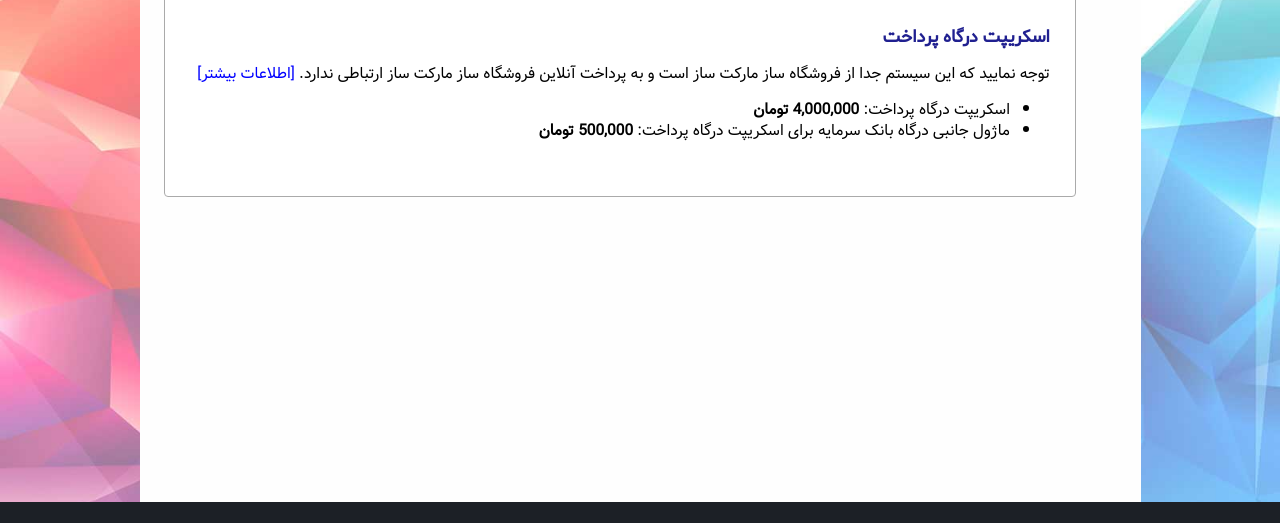
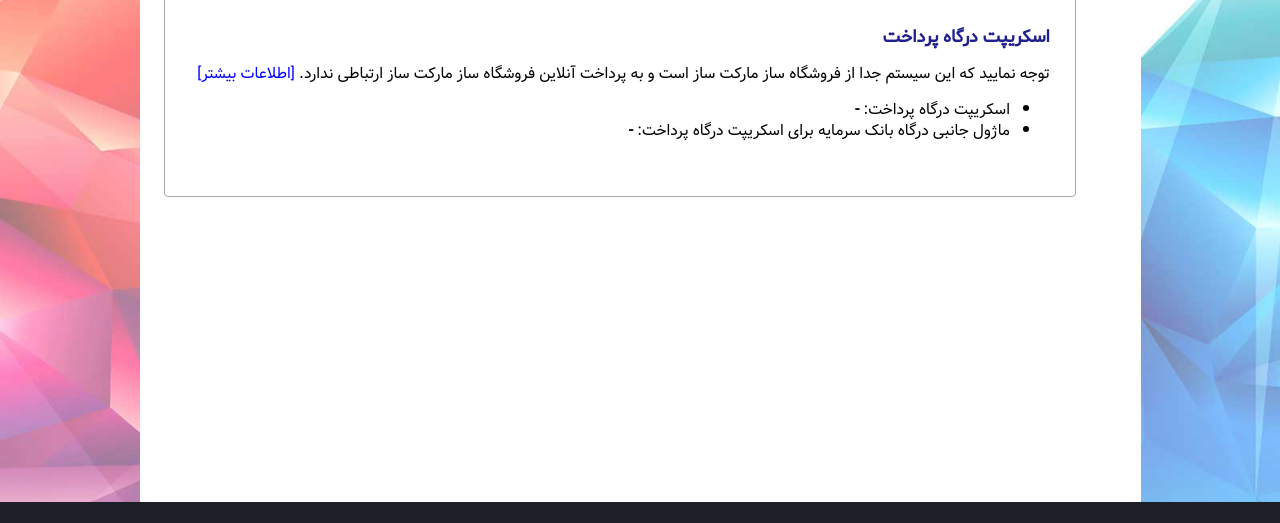
Before and after one commit to marketsaz/marketsaz.github.io, a plain HTML site: page pricelist@product=onlinepay.html in a window 1280 px wide. Shown: the part 205-728 px from the top of the page. Drawn offline with Linux system fonts and the light colour scheme; files whose address does not match are found by name.

Commit message:
Update pricelist@product=onlinepay.html

```diff
--- a/pricelist@product=onlinepay.html
+++ b/pricelist@product=onlinepay.html
@@ -100,8 +100,8 @@
       <h2>اسکریپت درگاه پرداخت</h2>
 <span>توجه نمایید که این سیستم جدا از فروشگاه ساز مارکت ساز است و به پرداخت آنلاین فروشگاه ساز مارکت ساز ارتباطی ندارد. <a href="onlinepay_features.html">[اطلاعات بیشتر]</a></span>
 <ul>
-      <li>اسکریپت درگاه پرداخت: <b>4,000,000 تومان</b></li>
-      <li>ماژول جانبی درگاه بانک سرمایه برای اسکریپت درگاه پرداخت: <b>500,000 تومان</b></li>
+      <li>اسکریپت درگاه پرداخت: <b>-</b></li>
+      <li>ماژول جانبی درگاه بانک سرمایه برای اسکریپت درگاه پرداخت: <b>-</b></li>
 </ul>
       <br>
 
```
